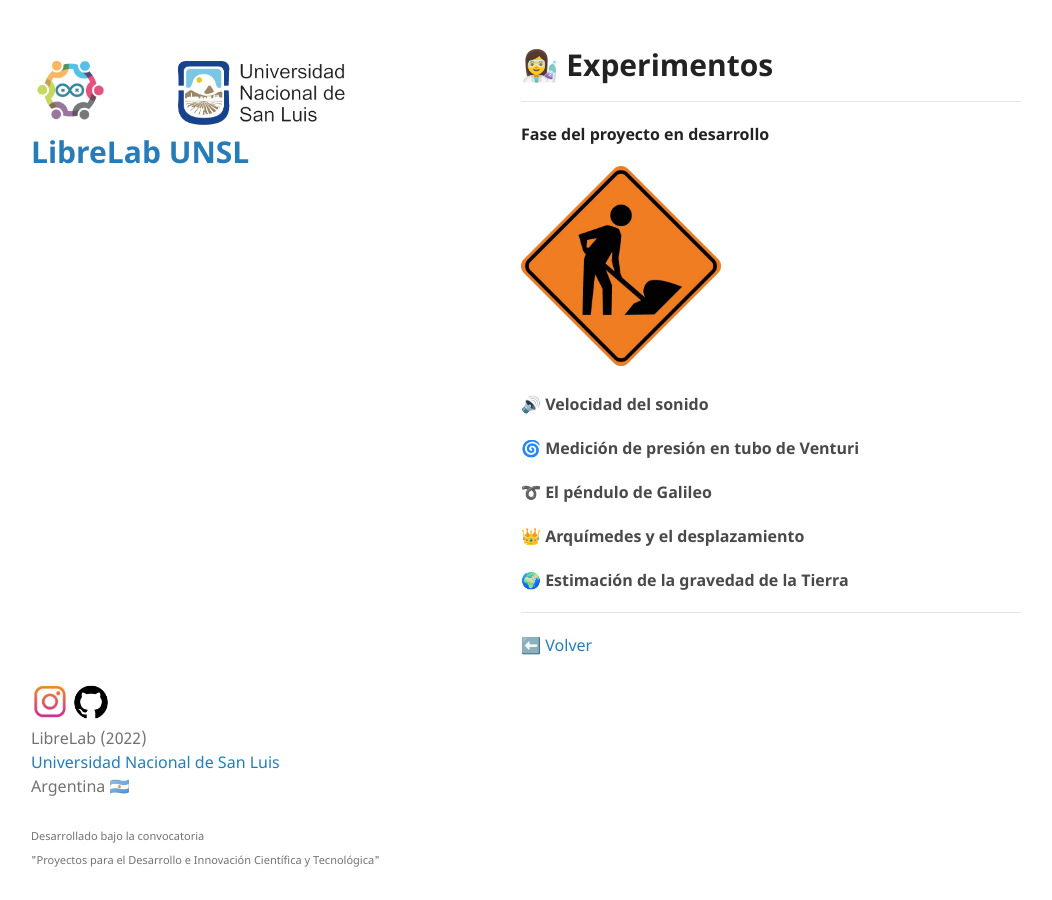
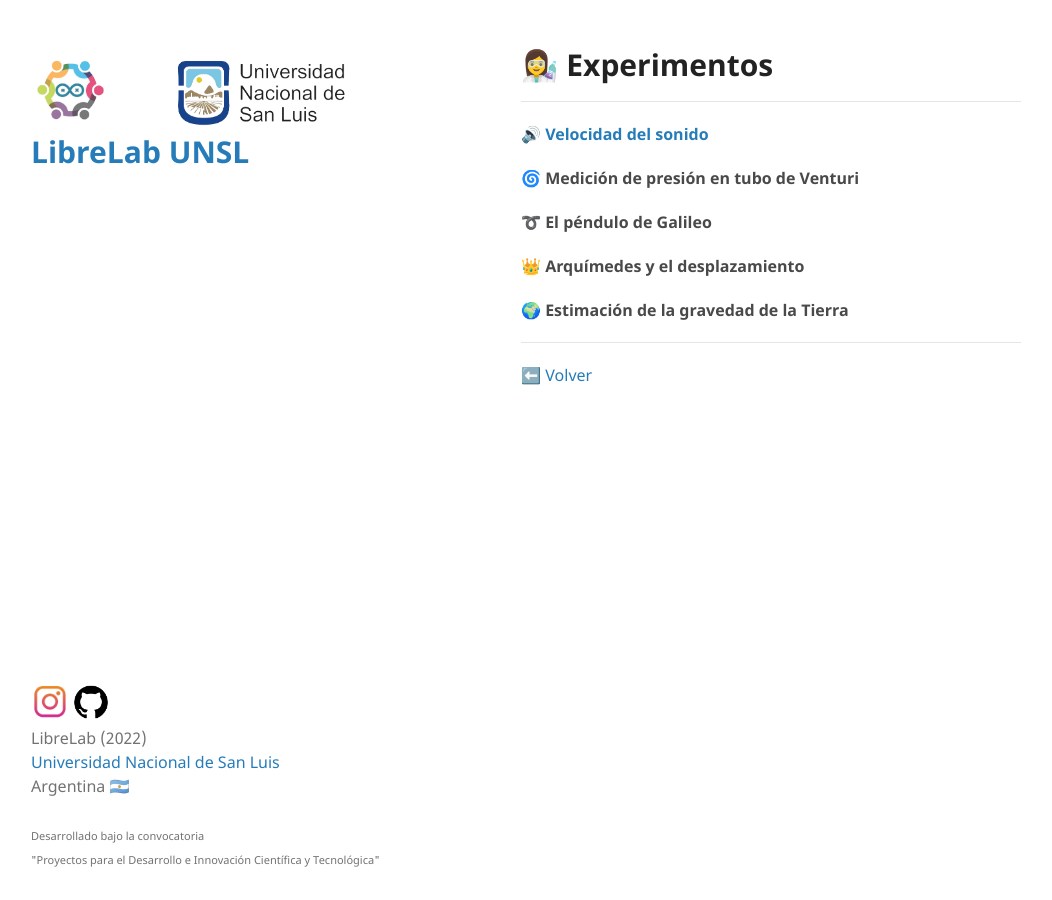
Before and after one commit to labunsl/labunsl.github.io, a Jekyll site: the page built from Experimentos.md, in a window 1280 px wide. Shown: the whole page, without its empty margins (69-1121 px from the left). Built offline with Jekyll 4.4.1, drawn with Linux system fonts in a browser that asks for light colours; our own code applies the rules of GitHub Pages for plain Markdown files.

Commit message:
Descripcion experimento vel sonido

```diff
--- a/Experimentos.md
+++ b/Experimentos.md
@@ -2,11 +2,7 @@
 
 ---
 
-**Fase del proyecto en desarrollo**
-
-<img src="https://labunsl.github.io/assets/img/progreso.png" alt="Trabajando..." width="200">
-
-#### 🔊 Velocidad del sonido
+#### [🔊 Velocidad del sonido](VelSonido)
 
 #### 🌀 Medición de presión en tubo de Venturi
 
```
Also changed, not shown: VelSonido.md (added, +13 -0 lines).
